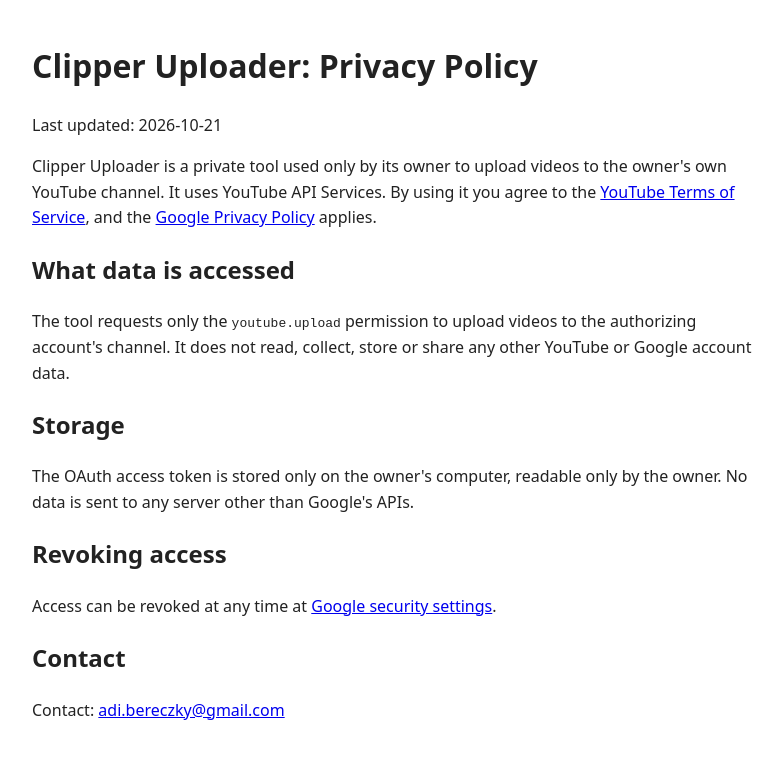
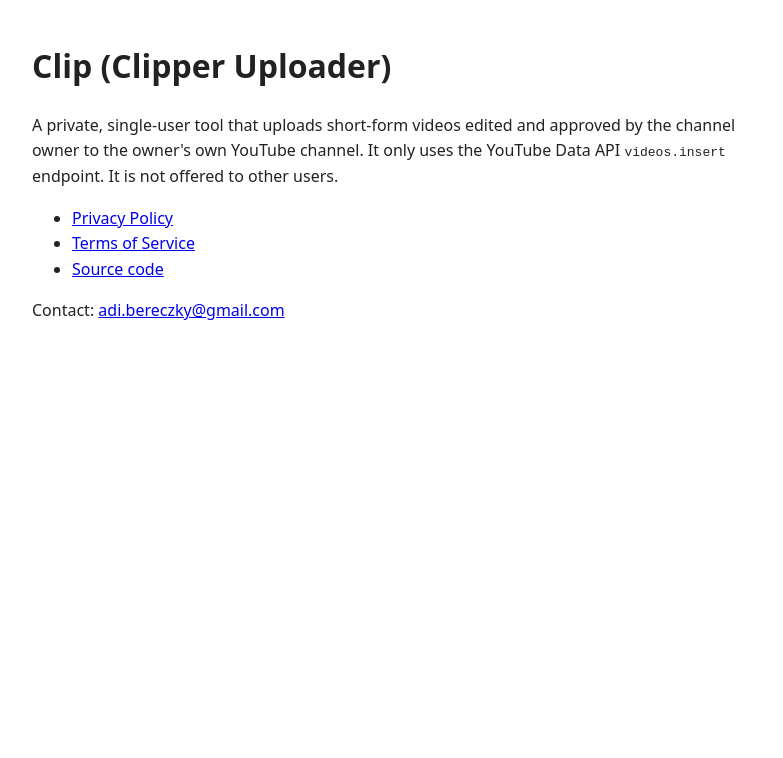
Before and after one commit to Mokus2112/clipper-privacy, a plain HTML site: page index.html in a window 1280 px wide. Shown: the whole page, without its empty margins (248-1031 px from the left). Drawn offline with Linux system fonts and the light colour scheme.

Commit message:
Add home and terms pages, move privacy policy

```diff
--- a/index.html
+++ b/index.html
@@ -1,22 +1,13 @@
 <!doctype html>
 <html lang="en"><head><meta charset="utf-8"><meta name="viewport" content="width=device-width,initial-scale=1">
-<title>Clipper Uploader Privacy Policy</title>
-<style>body{font-family:system-ui,sans-serif;max-width:720px;margin:40px auto;padding:0 16px;line-height:1.6;color:#222;background:#fff}</style>
-</head><body>
-<h1>Clipper Uploader: Privacy Policy</h1>
-<p>Last updated: 2026-10-21</p>
-<p>Clipper Uploader is a private tool used only by its owner to upload videos to the owner's own YouTube channel.
-It uses YouTube API Services. By using it you agree to the
-<a href="https://www.youtube.com/t/terms">YouTube Terms of Service</a>, and the
-<a href="https://policies.google.com/privacy">Google Privacy Policy</a> applies.</p>
-<h2>What data is accessed</h2>
-<p>The tool requests only the <code>youtube.upload</code> permission to upload videos to the authorizing account's channel.
-It does not read, collect, store or share any other YouTube or Google account data.</p>
-<h2>Storage</h2>
-<p>The OAuth access token is stored only on the owner's computer, readable only by the owner. No data is sent to any server
-other than Google's APIs.</p>
-<h2>Revoking access</h2>
-<p>Access can be revoked at any time at <a href="https://security.google.com/settings/security/permissions">Google security settings</a>.</p>
-<h2>Contact</h2>
+<title>Clip Uploader</title><style>body{font-family:system-ui,sans-serif;max-width:720px;margin:40px auto;padding:0 16px;line-height:1.6;color:#222;background:#fff}</style></head><body>
+<h1>Clip (Clipper Uploader)</h1>
+<p>A private, single-user tool that uploads short-form videos edited and approved by the channel owner to the owner's own YouTube channel.
+It only uses the YouTube Data API <code>videos.insert</code> endpoint. It is not offered to other users.</p>
+<ul>
+<li><a href="privacy.html">Privacy Policy</a></li>
+<li><a href="terms.html">Terms of Service</a></li>
+<li><a href="https://github.com/Mokus2112/clipper">Source code</a></li>
+</ul>
 <p>Contact: <a href="mailto:adi.bereczky@gmail.com">adi.bereczky@gmail.com</a></p>
 </body></html>
```
Also changed, not shown: privacy.html (added, +22 -0 lines), terms.html (added, +10 -0 lines).
